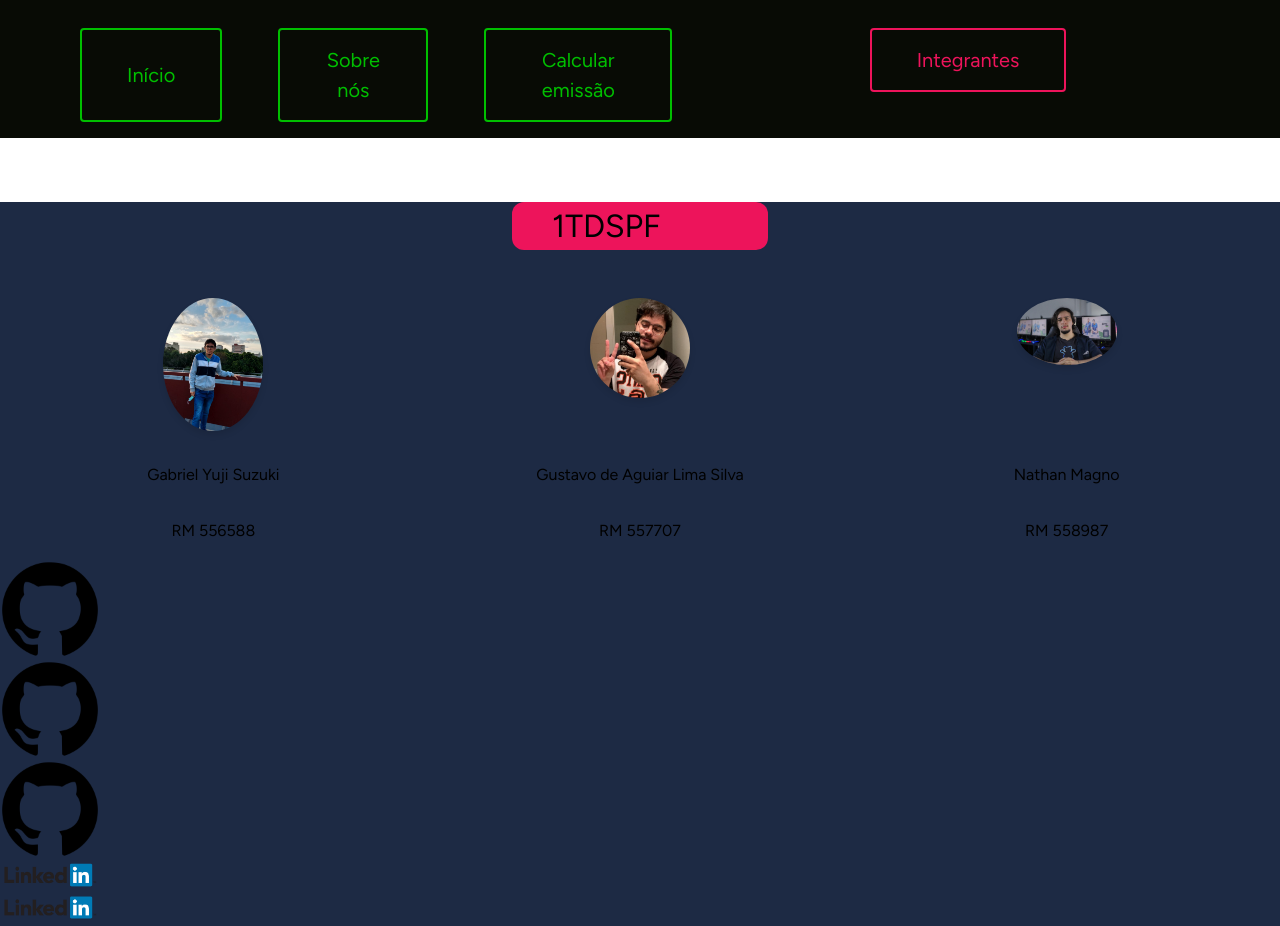
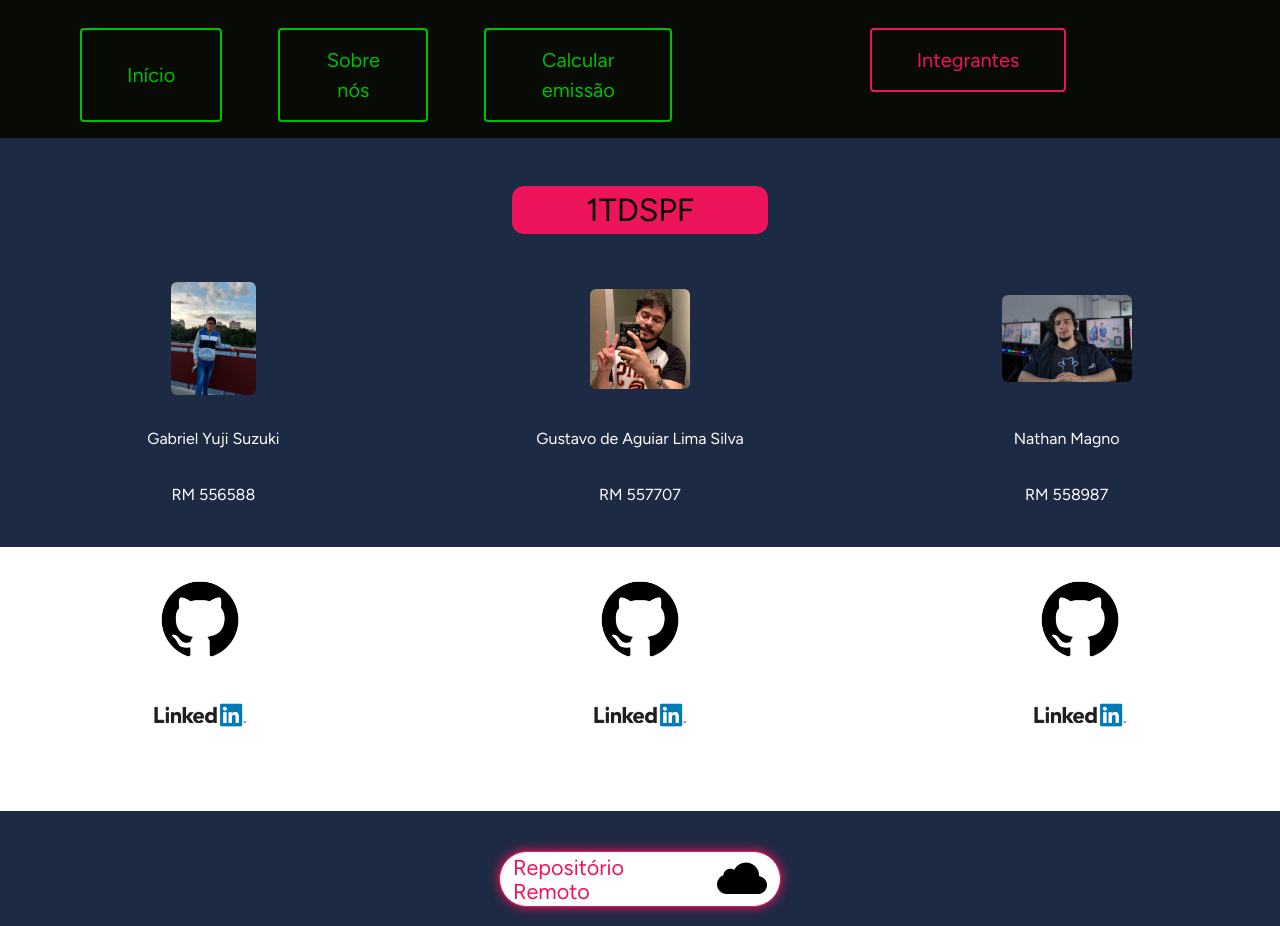
Before and after one commit to NathanMagno/CarbonTrack, a Next.js app in the folder carbon-track/: page /integrantes in a window 1280 px wide. Shown: the top 926 px of the page. Built offline with nearby package versions, Linux system fonts and the light colour scheme.

Commit message:
Pagina de integrantes finalizada

```diff
--- a/carbon-track/src/app/integrantes/page.tsx
+++ b/carbon-track/src/app/integrantes/page.tsx
@@ -2,6 +2,7 @@
 import BgFuncionalidades from "@/components/BgFuncionalidades/BgFuncionalidades";
 import InfoIntegrantes from "@/components/InfoIntegrantes/InfoIntegrantes";
 import IntegrantesTopo from "@/components/IntegrantesTopo/IntegrantesTopo";
+import RepositorioRemoto from "@/components/RepositorioRemoto/RepositorioRemoto";
 import { useEffect } from "react"
 
 
@@ -17,6 +18,7 @@ export default function Integrantes() {
 
       <IntegrantesTopo />
       <InfoIntegrantes/>
+      <RepositorioRemoto/>
 
       </BgFuncionalidades>
     </>
--- a/carbon-track/src/app/styles/funcionalidades.css
+++ b/carbon-track/src/app/styles/funcionalidades.css
@@ -3,77 +3,58 @@
 @tailwind utilities;
 
 .BgFuncionalidade {
-    @apply bg-inicial h-[100%] block m-auto p-0;
+    @apply bg-inicial h-[100%] block m-auto py-12;
 }
 
 .ContainerIntegrantes {
-    @apply flex mt-16 pb-8 items-start justify-center;
+    @apply flex  pb-8 items-center justify-center;
 }
 
 .IntegrantesTitulo {
-    @apply xl:text-[32px] rounded-xl px-10 bg-fiap xl:w-[20vw] mobile:w-[50vw];
+    @apply xl:text-[32px] rounded-xl px-10 bg-fiap xl:w-[20vw] mobile:w-[50vw] block m-auto text-center ;
 }
 
 .IntegrantesInfo {
-    display: grid;
-    grid-template-columns: repeat(3, 1fr);
-    gap: 2rem;
-    padding: 1rem;
-    text-align: center;
+@apply  grid grid-cols-3 gap-8 p-4 text-center md:grid-cols-3 mobile:grid-cols-1 text-white pb-10
 }
 
-.IntegrantesInfo figure {
-    display: flex;
-    flex-direction: column;
-    align-items: center;
-    margin: 0;
+
+.ImgIntegrantes
+{
+    @apply rounded-md
 }
 
-.IntegrantesInfo img {
-    border-radius: 50%;
-    box-shadow: 0 4px 6px rgba(0, 0, 0, 0.1);
+.FigureIntegrantes{
+    @apply m-auto block
 }
 
-.IntegrantesInfo .nome,
-.IntegrantesInfo .rm,
-.IntegrantesInfo .social-links {
-    margin-top: 0.5rem;
+
+
+.ListaImgs{
+    @apply   m-auto left-0 right-0  grid lg:grid-cols-3 grid-rows-2 gap-10 justify-center  text-center bg-white   w-[100vw] py-8
 }
 
-.IntegrantesInfo .nome {
-    font-weight: bold;
-    color: #333;
+.GitHub{
+    @apply block m-auto
 }
 
-.IntegrantesInfo .rm {
-    font-size: 0.9rem;
-    color: #555;
+.Linkedin{
+    @apply block m-auto
 }
 
-.social-links {
-    display: flex;
-    gap: 0.5rem;
-    justify-content: center;
+.RodapeIntegrantes{
+    @apply  mt-[5vh] text-base flex h-[10vh] flex-col items-center text-fiap gap-10 mobile:text-[10px] xl:text-[24px]
 }
 
-.social-links a {
-    display: inline-block;
-}
 
-.social-links img {
-    width: 30px;
-    height: 30px;
-    border-radius: 50%;
-}
+    .RepositorioContainer{
+        @apply  mx-auto flex flex-row rounded-[32px] justify-center items-center gap-[1vw]  border-[0.15vw] border-fiap shadow-[0px_0px_12px_#ed145b]
+        hover:shadow-[0px_0px_12px_#ed145b,inset_0px_0px_12px_#ed145b] bg-white
+         mb-[10vh] w-[28vw] cursor-pointer px-[1vw] py-[0.2vh] hover:bg-[#262626] hover:transition-all hover:duration-200 hover:ease-in-out text-[120%]
+          lg:text-[90%] md:text-[70%] sm:text-[50%] mobile:w-[70vw] lg:w-[22vw]
+    }
 
-@media (max-width: 1024px) {
-    .IntegrantesInfo {
-        grid-template-columns: repeat(2, 1fr);
-    }
-}
 
-@media (max-width: 768px) {
-    .IntegrantesInfo {
-        grid-template-columns: 1fr;
-    }
-}
+    .Li{
+        @apply  block list-none cursor-pointer hover:text-white transition-all duration-100 ease-in  hover:text-[1.6em]
+        }
--- a/carbon-track/src/components/InfoIntegrantes/InfoIntegrantes.tsx
+++ b/carbon-track/src/components/InfoIntegrantes/InfoIntegrantes.tsx
@@ -5,16 +5,16 @@ import "@/app/styles/funcionalidades.css"
          return (
                  <>
                          <div className="IntegrantesInfo">
-                                 <figure>
-                                         <Image src="/Gabriel-Yuji.jpeg" alt="Gabriel Yuji" className="Gabriel" width={100} height={100} quality={100}
+                                 <figure className="FigureIntegrantes">
+                                         <Image src="/Gabriel-Yuji.jpeg" alt="Gabriel Yuji" className="ImgIntegrantes" width={85} height={100} quality={100}
                                                  />
                                  </figure>
-                                 <figure>
-                                         <Image src="/Gustavo-de-Aguiar.jpeg" alt="Gustavo de Aguiar" className="Gustavo" width={100} height={100} quality={100}
+                                 <figure className="FigureIntegrantes">
+                                         <Image src="/Gustavo-de-Aguiar.jpeg" alt="Gustavo de Aguiar" className="ImgIntegrantes" width={100} height={120} quality={100}
                                                  />
                                  </figure>
-                                 <figure>
-                                         <Image src="/Nathan-Magno.jpeg" alt="Nathan Magno" className="Nathan" width={100} height={100} quality={100}/>
+                                 <figure className="FigureIntegrantes">
+                                         <Image src="/Nathan-Magno.jpeg" alt="Nathan Magno" className="ImgIntegrantes" width={130} height={200} quality={100}/>
                                  </figure>
                                  <span>Gabriel Yuji Suzuki</span>
                                  <span>Gustavo de Aguiar Lima Silva</span>
@@ -26,26 +26,26 @@ import "@/app/styles/funcionalidades.css"
                          </div>
 
                                          <nav>
-                                                 <div className="ListaGitHub">
-                                                         <a href="https://github.com/Nanfer12007" target="_blank"><Image className="GitHub" width={100} height={100}
+                                                 <div className="ListaImgs">
+                                                         <a href="https://github.com/Nanfer12007" target="_blank"><Image className="GitHub" width={80} height={100}
                                                                  src="/github-icone.png"
                                                                  alt="git hub Gabriel" /></a>
-                                                         <a href="https://github.com/gudeaguiar" target="_blank"><Image className="GitHub" width={100} height={100}
+                                                         <a href="https://github.com/gudeaguiar" target="_blank"><Image className="GitHub" width={80} height={100}
                                                                  src="/github-icone.png"
                                                                  alt="git hub Gustavo" /></a>
-                                                         <a href="https://github.com/Hitz299" target="_blank"><Image className="GitHub" width={100} height={100}
+                                                         <a href="https://github.com/Hitz299" target="_blank"><Image className="GitHub" width={80} height={100}
                                                                  src="/github-icone.png"
                                                                  alt="git hub Nathan" /></a>
 
-                                                            <a href="www.linkedin.com/in/nathan-magno" target="_blank"><Image className="GitHub" width={100} height={100}
+                                                            <a href="https://www.linkedin.com/in/gabriel-yuji-suzuki-6b38a42b9/" target="_blank"><Image className="Linkedin" width={100} height={100}
                                                                  src="/linkedin.png"
-                                                                 alt="git hub Gabriel" /></a>
-                                                         <a href="www.linkedin.com/in/nathan-magno" target="_blank"><Image className="GitHub" width={100} height={100}
+                                                                 alt="linkedin do Gabriel" /></a>
+                                                         <a href="www.linkedin.com/in/gustavo-de-aguiar-ab555a287" target="_blank"><Image className="Linkedin" width={100} height={100}
                                                                  src="/linkedin.png"
-                                                                 alt="git hub Gustavo" /></a>
-                                                         <a href="www.linkedin.com/in/nathan-magno" target="_blank"><Image className="GitHub" width={100} height={100}
+                                                                 alt="linkedin do Gustavo" /></a>
+                                                         <a href="www.linkedin.com/in/nathan-magno" target="_blank"><Image className="Linkedin" width={100} height={100}
                                                                  src="/linkedin.png"
-                                                                 alt="git hub Nathan" /></a>
+                                                                 alt="linkedin do Nathan" /></a>
 
                                                  </div>
                                          </nav>
--- /dev/null
+++ b/carbon-track/src/components/RepositorioRemoto/RepositorioRemoto.tsx
@@ -0,0 +1,45 @@
+import { useRouter } from "next/navigation"
+import Nuvem from "@/icons/nuvem-50x50.png"
+import Image from "next/image";
+
+export default function RepositorioRemoto() {
+
+  const nav = useRouter();
+
+  const irHome = () => {
+    nav.push('/')
+  }
+
+ const navegar = () => {
+    return (
+      window.open("https://github.com/Hitz299/CarbonTrack/tree/front", "_blank")
+    )
+
+  }
+
+  return (
+    <>
+       <aside className="RodapeIntegrantes">
+
+
+
+
+
+        <div className="RepositorioContainer" onClick={navegar}>
+
+          <p>Repositório Remoto</p>
+
+          <Image alt="Icone de nuvem" src={Nuvem}/>
+        </div>
+
+        <nav>
+          <p className="Li" onClick={irHome}>Página Inicial</p>
+        </nav>
+
+
+      </aside>
+
+
+    </>
+  )
+}
```
Also changed, not shown: carbon-track/src/icons/nuvem-50x50.png (added).
